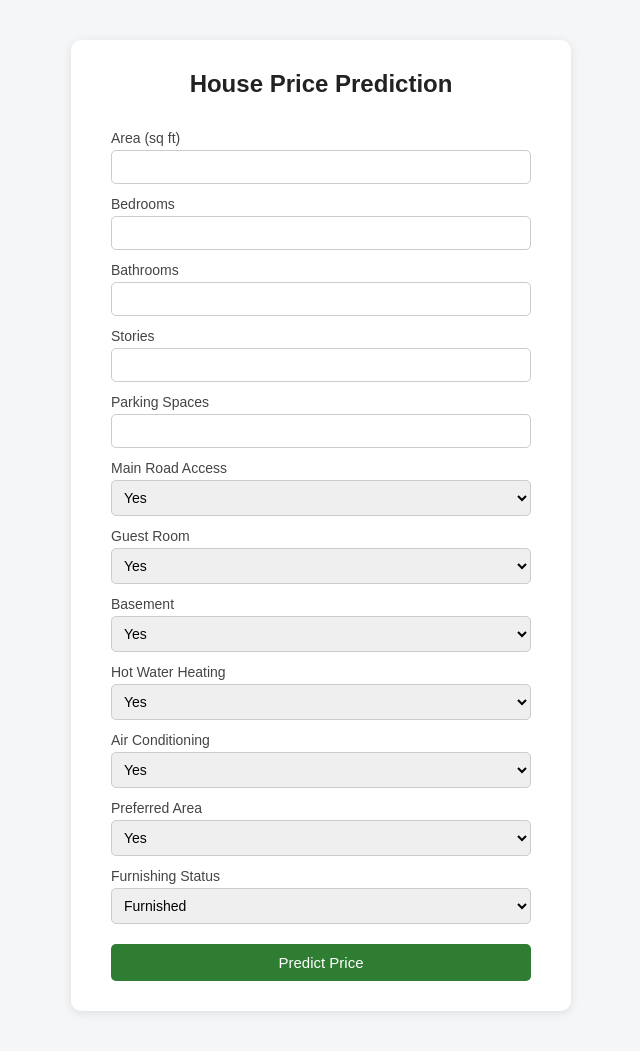
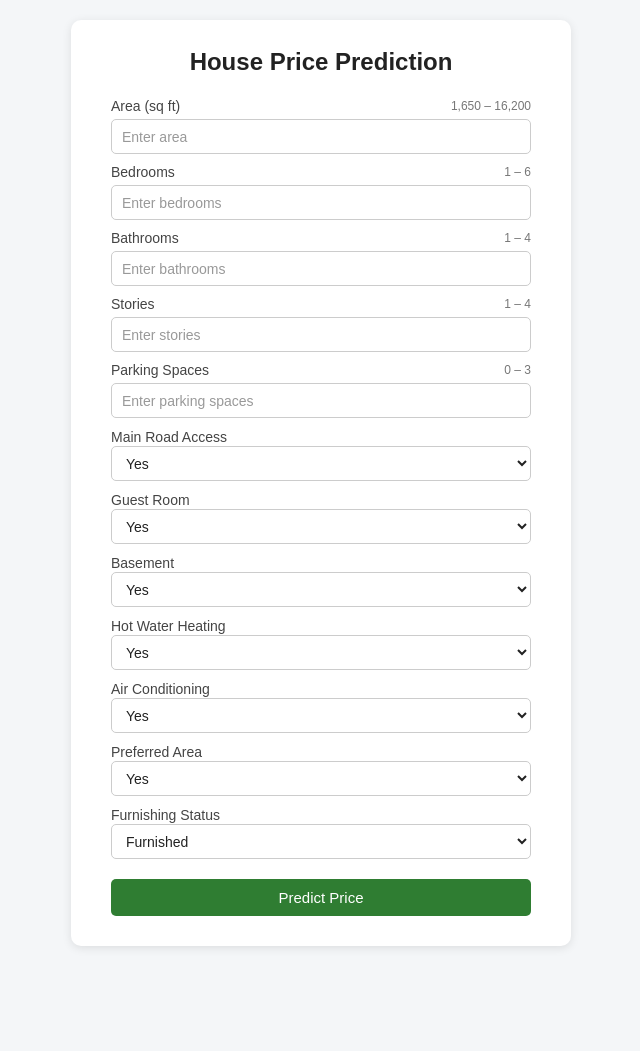
Before and after one commit to Aryan-1105/House_Price_Prediction, a Flask app: page / in a window 1280 px wide. Shown: the whole page, without its empty margins (319-959 px from the left). After the commit the page ends 948 px from the top, so only its background shows below. Run offline with Flask 3, Linux system fonts and the light colour scheme.

Commit message:
Update UI and improve form structure for house price prediction

```diff
--- a/static/style.css
+++ b/static/style.css
@@ -9,20 +9,22 @@ body {
     background-color: #f4f6f8;
     display: flex;
     justify-content: center;
-    padding: 40px 20px;
+    align-items: flex-start;
+    min-height: 100vh;
+    padding: 20px;
 }
 
 .container {
     background-color: #ffffff;
-    padding: 30px 40px;
+    width: 100%;
+    max-width: 500px;
+    padding: 28px 40px 30px;
     border-radius: 10px;
     box-shadow: 0 2px 10px rgba(0, 0, 0, 0.1);
-    width: 100%;
-    max-width: 500px;
 }
 
 h1 {
-    margin-bottom: 20px;
+    margin-bottom: 22px;
     color: #222;
     font-size: 24px;
     text-align: center;
@@ -33,33 +35,75 @@ form {
     flex-direction: column;
 }
 
+.field {
+    margin-bottom: 10px;
+}
+
+.label-row {
+    display: flex;
+    justify-content: space-between;
+    align-items: center;
+    margin-bottom: 5px;
+}
+
 label {
-    margin-top: 12px;
-    margin-bottom: 4px;
     font-size: 14px;
     color: #444;
 }
 
-input, select {
-    padding: 8px;
+.range {
+    font-size: 12px;
+    color: #777;
+    white-space: nowrap;
+}
+
+input,
+select {
+    width: 100%;
+    height: 35px;
+    padding: 7px 10px;
     border: 1px solid #ccc;
     border-radius: 5px;
+    background-color: #fff;
     font-size: 14px;
+    color: #222;
 }
 
-button {
-    margin-top: 20px;
-    padding: 10px;
+input:focus,
+select:focus {
+    outline: none;
+    border-color: #2f7d32;
+    box-shadow: 0 0 0 2px rgba(47, 125, 50, 0.1);
+}
+
+input::placeholder {
+    color: #999;
+}
+
+button,
+.predict-again {
+    width: 100%;
+    height: 37px;
+    margin-top: 10px;
+    padding: 9px;
     background-color: #2f7d32;
     color: white;
     border: none;
     border-radius: 5px;
     font-size: 15px;
     cursor: pointer;
+    text-align: center;
+    text-decoration: none;
+    display: block;
 }
 
-button:hover {
+button:hover,
+.predict-again:hover {
     background-color: #245f27;
+}
+
+.result-container {
+    margin-top: 80px;
 }
 
 .result {
@@ -67,9 +111,29 @@ button:hover {
     font-weight: bold;
     color: #2f7d32;
     text-align: center;
-    margin: 20px 0;
+    margin: 25px 0;
 }
 
-a {
-    text-decoration: none;
+.result-container .predict-again {
+    margin-top: 10px;
 }
+
+
+/* Mobile responsiveness */
+@media (max-width: 600px) {
+    body {
+        padding: 15px;
+    }
+
+    .container {
+        padding: 25px 22px;
+    }
+
+    h1 {
+        font-size: 22px;
+    }
+
+    .range {
+        font-size: 11px;
+    }
+}
--- a/templates/home.html
+++ b/templates/home.html
@@ -2,77 +2,202 @@
 <html lang="en">
 <head>
     <meta charset="UTF-8">
+    <meta name="viewport" content="width=device-width, initial-scale=1.0">
     <title>House Price Prediction</title>
+
     <link rel="stylesheet" href="{{ url_for('static', filename='style.css') }}">
 </head>
+
 <body>
 
     <div class="container">
+
         <h1>House Price Prediction</h1>
 
         <form action="{{ url_for('predict_price') }}" method="POST">
 
+            <!-- Area -->
+            <div class="field">
+                <div class="label-row">
                     <label for="area">Area (sq ft)</label>
-            <input type="number" id="area" name="area" required>
+                    <span class="range">1,650 – 16,200</span>
+                </div>
 
+                <input
+                    type="number"
+                    id="area"
+                    name="area"
+                    min="1650"
+                    max="16200"
+                    step="1"
+                    placeholder="Enter area"
+                    required
+                >
+            </div>
+
+
+            <!-- Bedrooms -->
+            <div class="field">
+                <div class="label-row">
                     <label for="bedrooms">Bedrooms</label>
-            <input type="number" id="bedrooms" name="bedrooms" required>
+                    <span class="range">1 – 6</span>
+                </div>
 
+                <input
+                    type="number"
+                    id="bedrooms"
+                    name="bedrooms"
+                    min="1"
+                    max="6"
+                    step="1"
+                    placeholder="Enter bedrooms"
+                    required
+                >
+            </div>
+
+
+            <!-- Bathrooms -->
+            <div class="field">
+                <div class="label-row">
                     <label for="bathrooms">Bathrooms</label>
-            <input type="number" id="bathrooms" name="bathrooms" required>
+                    <span class="range">1 – 4</span>
+                </div>
 
+                <input
+                    type="number"
+                    id="bathrooms"
+                    name="bathrooms"
+                    min="1"
+                    max="4"
+                    step="1"
+                    placeholder="Enter bathrooms"
+                    required
+                >
+            </div>
+
+
+            <!-- Stories -->
+            <div class="field">
+                <div class="label-row">
                     <label for="stories">Stories</label>
-            <input type="number" id="stories" name="stories" required>
+                    <span class="range">1 – 4</span>
+                </div>
 
+                <input
+                    type="number"
+                    id="stories"
+                    name="stories"
+                    min="1"
+                    max="4"
+                    step="1"
+                    placeholder="Enter stories"
+                    required
+                >
+            </div>
+
+
+            <!-- Parking -->
+            <div class="field">
+                <div class="label-row">
                     <label for="parking">Parking Spaces</label>
-            <input type="number" id="parking" name="parking" required>
+                    <span class="range">0 – 3</span>
+                </div>
 
+                <input
+                    type="number"
+                    id="parking"
+                    name="parking"
+                    min="0"
+                    max="3"
+                    step="1"
+                    placeholder="Enter parking spaces"
+                    required
+                >
+            </div>
+
+
+            <!-- Main Road -->
+            <div class="field">
                 <label for="mainroad">Main Road Access</label>
+
                 <select id="mainroad" name="mainroad" required>
                     <option value="yes">Yes</option>
                     <option value="no">No</option>
                 </select>
+            </div>
 
+
+            <!-- Guest Room -->
+            <div class="field">
                 <label for="guestroom">Guest Room</label>
+
                 <select id="guestroom" name="guestroom" required>
                     <option value="yes">Yes</option>
                     <option value="no">No</option>
                 </select>
+            </div>
 
+
+            <!-- Basement -->
+            <div class="field">
                 <label for="basement">Basement</label>
+
                 <select id="basement" name="basement" required>
                     <option value="yes">Yes</option>
                     <option value="no">No</option>
                 </select>
+            </div>
 
+
+            <!-- Hot Water Heating -->
+            <div class="field">
                 <label for="hotwaterheating">Hot Water Heating</label>
+
                 <select id="hotwaterheating" name="hotwaterheating" required>
                     <option value="yes">Yes</option>
                     <option value="no">No</option>
                 </select>
+            </div>
 
+
+            <!-- Air Conditioning -->
+            <div class="field">
                 <label for="airconditioning">Air Conditioning</label>
+
                 <select id="airconditioning" name="airconditioning" required>
                     <option value="yes">Yes</option>
                     <option value="no">No</option>
                 </select>
+            </div>
 
+
+            <!-- Preferred Area -->
+            <div class="field">
                 <label for="prefarea">Preferred Area</label>
+
                 <select id="prefarea" name="prefarea" required>
                     <option value="yes">Yes</option>
                     <option value="no">No</option>
                 </select>
+            </div>
 
+
+            <!-- Furnishing Status -->
+            <div class="field">
                 <label for="furnishingstatus">Furnishing Status</label>
+
                 <select id="furnishingstatus" name="furnishingstatus" required>
                     <option value="furnished">Furnished</option>
                     <option value="semi-furnished">Semi-Furnished</option>
                     <option value="unfurnished">Unfurnished</option>
                 </select>
+            </div>
+
 
             <button type="submit">Predict Price</button>
 
         </form>
+
     </div>
 
 </body>
```
Also changed, not shown: templates/index.html (+8 -3 lines), 3 other files. Lines whose indentation alone changed are shown as unchanged.
